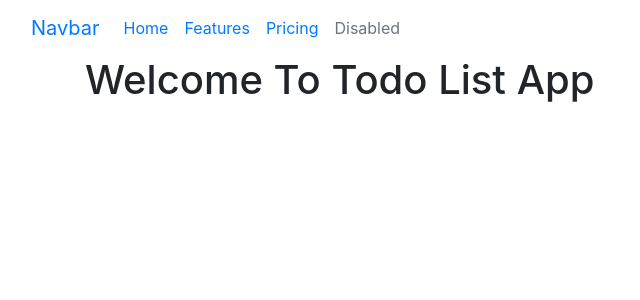
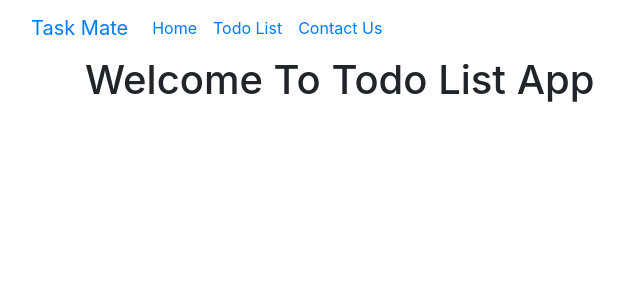
Before and after one commit to yosoycentli/taskmate, a Django app: page /task/ in a window 1280 px wide. Shown: the top 300 px of the page, without its empty margins (0-640 px from the left). Run offline with Django 4.2, Linux system fonts and the light colour scheme.

Commit message:
[ADD] Working with Jinja 2

```diff
--- a/taskmate/todolist_app/templates/todolist.html
+++ b/taskmate/todolist_app/templates/todolist.html
@@ -12,16 +12,15 @@
 
     <nav class="navbar navbar-expand-lg bg-body-tertiary">
         <div class="container-fluid">
-          <a class="navbar-brand" href="#">Navbar</a>
+          <a class="navbar-brand" href="#">Task Mate</a>
           <button class="navbar-toggler" type="button" data-bs-toggle="collapse" data-bs-target="#navbarNavAltMarkup" aria-controls="navbarNavAltMarkup" aria-expanded="false" aria-label="Toggle navigation">
             <span class="navbar-toggler-icon"></span>
           </button>
           <div class="collapse navbar-collapse" id="navbarNavAltMarkup">
             <div class="navbar-nav">
-              <a class="nav-link active" aria-current="page" href="#">Home</a>
-              <a class="nav-link" href="#">Features</a>
-              <a class="nav-link" href="#">Pricing</a>
-              <a class="nav-link disabled" aria-disabled="true">Disabled</a>
+              <a class="nav-link" href="/">Home</a>
+              <a class="nav-link" href="/todolist">Todo List</a>
+              <a class="nav-link" href="/contact">Contact Us</a>
             </div>
           </div>
         </div>
@@ -30,7 +29,7 @@
   </head>
   <body>
     <div class="container">
-        <h1>Welcome To Todo List App</h1>
+        <h1>{{ welcome_text }}</h1>
     </div>
 
     <!-- Optional JavaScript -->
--- a/taskmate/todolist_app/views.py
+++ b/taskmate/todolist_app/views.py
@@ -2,4 +2,7 @@ from django.shortcuts import render
 from django.http import HttpResponse
 
 def todolist(request):
-    return render(request, 'todolist.html', {})
+    context = {
+        'welcome_text':"Welcome To Todo List App"
+        }
+    return render(request, 'todolist.html', context)
```
